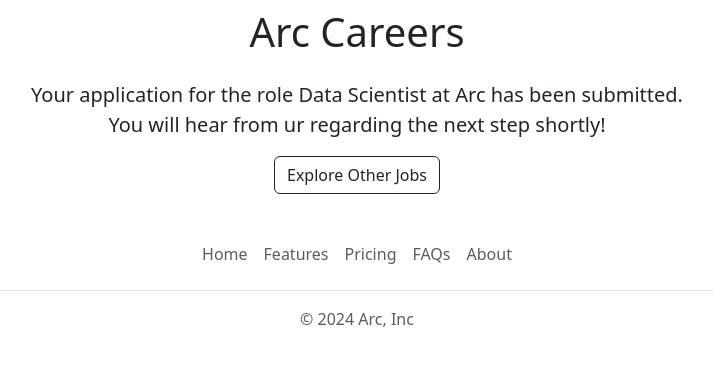
After one commit to ArcMagical/arc-website, a Flask app: page /finalpage in a window 1280 px wide. The commit adds this page. Shown: the top 366 px of the page, without its empty margins (283-996 px from the left). Run offline with Flask 3, Linux system fonts and the light colour scheme.

Commit message:
added finalpage

```diff
--- a/app.py
+++ b/app.py
@@ -40,6 +40,11 @@
   return render_template('application.html',
                          company_name='Arc')
 
+@app.route('/finalpage')
+def finalpage():
+  return render_template('finalpage.html',
+                         company_name='Arc')
+
 @app.route('/api/jobs')
 def list_jobs():
   return jsonify()
--- /dev/null
+++ b/templates/finalpage.html
@@ -0,0 +1,25 @@
+<!DOCTYPE html>
+<html>
+  <head>
+    <title>Arc Careers</title>
+    <meta charset="utf-8">
+    <meta name="viewport" content="width=device-width, initial-scale=1">
+    <link href="https://cdn.jsdelivr.net/npm/bootstrap@5.3.3/dist/css/bootstrap.min.css" rel="stylesheet" integrity="sha384-QWTKZyjpPEjISv5WaRU9OFeRpok6YctnYmDr5pNlyT2bRjXh0JMhjY6hW+ALEwIH" crossorigin="anonymous">
+    <style>
+      .vertical-center{
+        display: flex;
+        justify-content: center;
+        align-items: center;"
+      }
+    </style>
+  </head>
+  <body>
+    <h1 class="text-center mt-2 mb-4">{{company_name}} Careers</h1>
+    <p class="lead" style="text-align:center">Your application for the role Data Scientist at
+    Arc has been submitted.<br>You will hear from ur regarding the next step shortly!</p>
+    <div class="vertical-center">
+    <a class="btn btn-outline-dark" target="_blank" href="/home">Explore Other Jobs</a>
+    </div>
+    {% include 'footer.html' %}
+  </body>
+</html>
```
Also changed, not shown: templates/application.html (+2 -5 lines), 1 other file.
